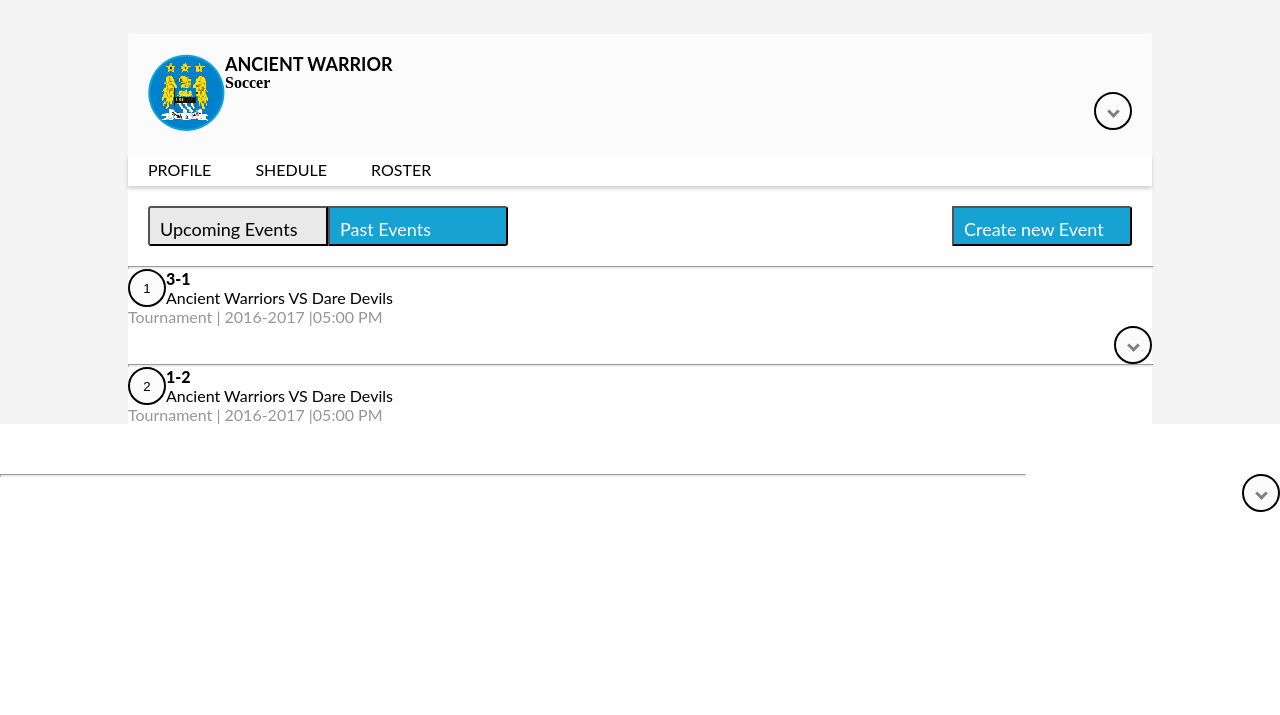
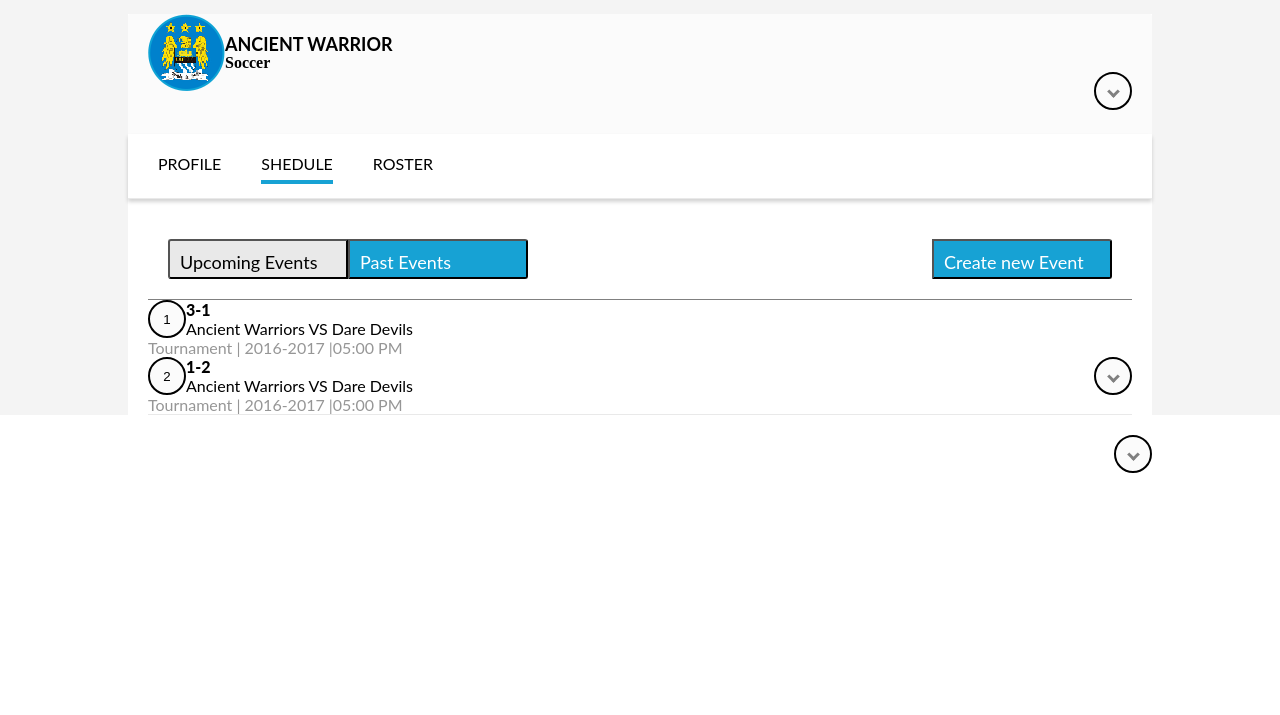
Before and after one commit to archana1-coditas/UI-training, a plain HTML site: page Assignment3/index3.html in a window 1280 px wide. Shown: the part 85-800 px from the top of the page. Drawn offline with Linux system fonts and the light colour scheme.

Commit message:
Assignment3

```diff
--- a/Assignment3/index3.html
+++ b/Assignment3/index3.html
@@ -8,32 +8,39 @@
    <body>
       <div class="wrapper">
           <div class="header">
-            <h2 class="sports"><img class="img1" src="Layer 1.png"> SPORTS EXCHANGE </h2>
+             <h2 class="sports">SPORTS EXCHANGE </h2>
              <div class="clear"></div>
           </div>
 
       <div class="content">
+      	<div>
+      		<div>
           <div class="box1">
-             <h3 class="anc-war"><img class="img2" src="Layer 2.png"> ANCIENT WARRIOR </h3>
+             <img class="img2" src="Layer 2.png">
+             <h3 class="anc-war">ANCIENT WARRIOR </h3>
              <h4 class="soc"> Soccer </h4>
              <button class="down-btn"> <i class="down"></i></button>
              <div class="clear"></div>
            </div>
 
            <div class="box2">
-              <a class="text" href="#" > PROFILE </a>
-              <a class="text" href="#" > SHEDULE </a>
-              <a class="text" href="#" > ROSTER </a>
+              <div> <ul class="lis">
+                              <li class="list-nm"> PROFILE </li>
+                              <li class="list-nm active"> SHEDULE </li>
+                              <li class="list-nm"> ROSTER </li>
+                              <div class="clear"></div>
+                           </ul>
+                    </div>
+            </div>
 
-               <div class="clear"></div>
-            </div>
+           <div class="bottom">
+
                 <div class="button">
            	          <button class="btn1"> Upcoming Events </button>
            	          <button class="btn2"> Past Events </button>
            	          <button class="btn3"> Create new Event </button>
            	          <div class="clear"> </div>
                 </div>
-            <hr>
                 <div>
                    <div>
               	      <button class="btn4">1</button>
@@ -48,7 +55,7 @@
                     <div>
               	        <button class="down-btn"> <i class="down"></i></button>
                     </div>
-            <hr>
+
                  <div>
               	     <button class="btn4">2</button>
                  </div>
@@ -63,8 +70,8 @@
               	     <button class="down-btn"> <i class="down"></i></button>
                  </div>
          </div>
-         <hr>
-
+         </div>
+        </div>
        </div>
       </div>
    </body>
--- a/Assignment3/style/style3.css
+++ b/Assignment3/style/style3.css
@@ -98,18 +98,32 @@ box-shadow: 0px 3px 3.92px 0.08px rgba(0, 0, 0, 0.18);
 
   }
 
-  .text{
-  	padding:20px;
-  	font-family: Lato;
+   .lis{
+   padding:10px;
+   border-bottom:1px solid #e9e9e9 ;
+    }
+  .list-nm{
+    list-style: none;
+    font-family: Lato;
 color:  #000000;
 font-size: 16px;/* Approximation due to font substitution */
 font-weight: 400;
 line-height: 32px;/* Approximation due to font substitution */
 text-align: left;
-text-decoration: none;
-}
+float:left;
+margin:4px 20px 4px 20px;
+ }
+ .list-nm.active{
+  border-bottom:4px solid #17a2d4 ;
+  }
+
 .button{
 	padding:20px;
+	border-bottom: 1px solid gray;
+}
+.bottom{
+	border-bottom:1px solid #e9e9e9 ;
+	margin:20px;
 }
 .btn1{
 	padding:10px;
```
Lines whose indentation alone changed are shown as unchanged.
